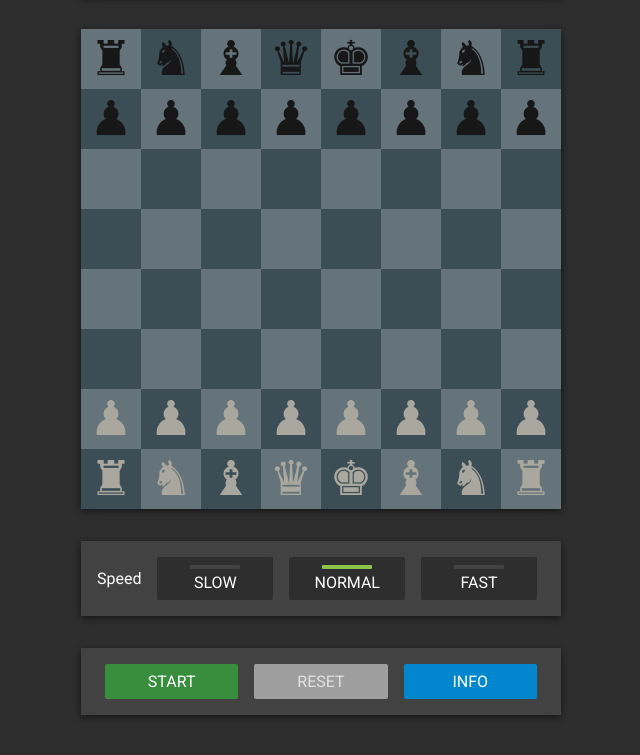
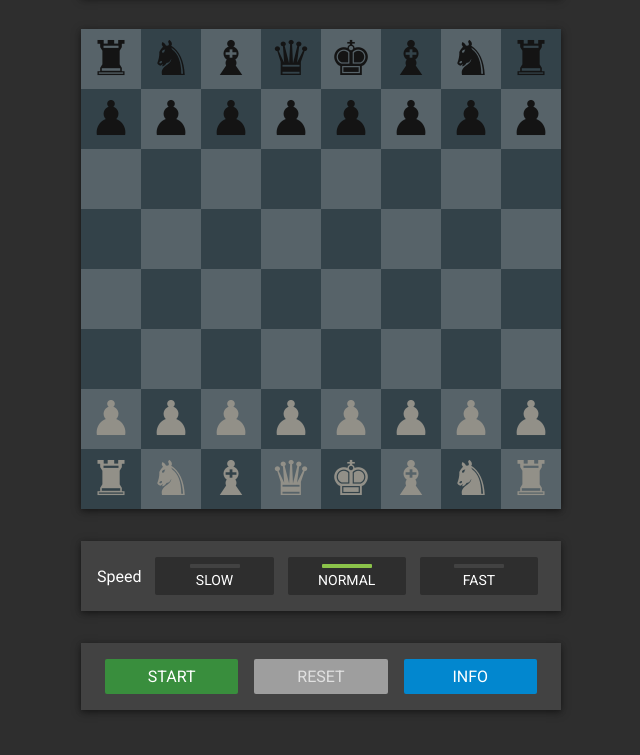
Before and after one commit to matthewjf/kungfuchess, a website built with webpack: page index.html in a window 1280 px wide. Shown: the part 153-908 px from the top of the page, without its empty margins (319-959 px from the left). Built offline with nearby package versions, Linux system fonts and the light colour scheme.

Commit message:
style cleanup

```diff
--- a/bundle.js
+++ b/bundle.js
@@ -47,6 +47,7 @@
 	var Game = __webpack_require__(1);
 
 	$(function () {
+	  $('body').addClass('no-select');
 	  var $root = $('#game');
 
 	  // SPEED SETTINGS
@@ -741,7 +742,10 @@
 
 	Piece.prototype.checkGameOver = function () {
 	  if (this.board.isGameOver()) {
-	    $('<div>').attr('id', 'gameover').text('GAME OVER').prependTo($('#grid'));
+	    $('<div>')
+	      .attr('id', 'gameover')
+	      .text('GAME OVER')
+	      .prependTo($('#grid'));
 	    $('<div>').addClass('overlay').prependTo($('#game'));
 	    $('.piece').removeClass('selected');
 	    $('.square').removeClass('valid-move');
--- a/css/kungfuchess.css
+++ b/css/kungfuchess.css
@@ -28,6 +28,15 @@ a {
   width: 480px;
 }
 
+.no-select {
+  -webkit-touch-callout: none; /* iOS Safari */
+  -webkit-user-select: none;   /* Chrome/Safari/Opera */
+  -khtml-user-select: none;    /* Konqueror */
+  -moz-user-select: none;      /* Firefox */
+  -ms-user-select: none;       /* Internet Explorer/Edge */
+  user-select: none;
+}
+
 #game {
   display: flex;
   align-items: center;
@@ -39,12 +48,6 @@ a {
 }
 
 #grid {
-  -webkit-touch-callout: none;
-  -webkit-user-select: none;
-  -khtml-user-select: none;
-  -moz-user-select: none;
-  -ms-user-select: none;
-  user-select: none;
   padding: 0;
   flex-shrink: 0;
   list-style: none;
@@ -80,6 +83,10 @@ a {
   margin: 0 0.5em;
   cursor: pointer;
 }
+
+ #game-settings .button {
+   font-size: 14px;
+ }
 
 #game-controls input:focus, #game-settings input:focus {
   border: 0px;
@@ -268,7 +275,7 @@ a {
   left: 0;
   width: 480px;
   height: 480px;
-  background-color: hsla(0, 0%, 0%, .3);
+  background-color: hsla(0, 0%, 0%, .4);
   display: flex;
   align-items: center;
   justify-content: center;
--- a/js/kungfuchess.js
+++ b/js/kungfuchess.js
@@ -1,6 +1,7 @@
 var Game = require('./game');
 
 $(function () {
+  $('body').addClass('no-select');
   var $root = $('#game');
 
   // SPEED SETTINGS
--- a/js/pieces/piece.js
+++ b/js/pieces/piece.js
@@ -79,7 +79,10 @@ Piece.prototype.setTimer = function () {
 
 Piece.prototype.checkGameOver = function () {
   if (this.board.isGameOver()) {
-    $('<div>').attr('id', 'gameover').text('GAME OVER').prependTo($('#grid'));
+    $('<div>')
+      .attr('id', 'gameover')
+      .text('GAME OVER')
+      .prependTo($('#grid'));
     $('<div>').addClass('overlay').prependTo($('#game'));
     $('.piece').removeClass('selected');
     $('.square').removeClass('valid-move');
```
Also changed, not shown: 1 other file.
